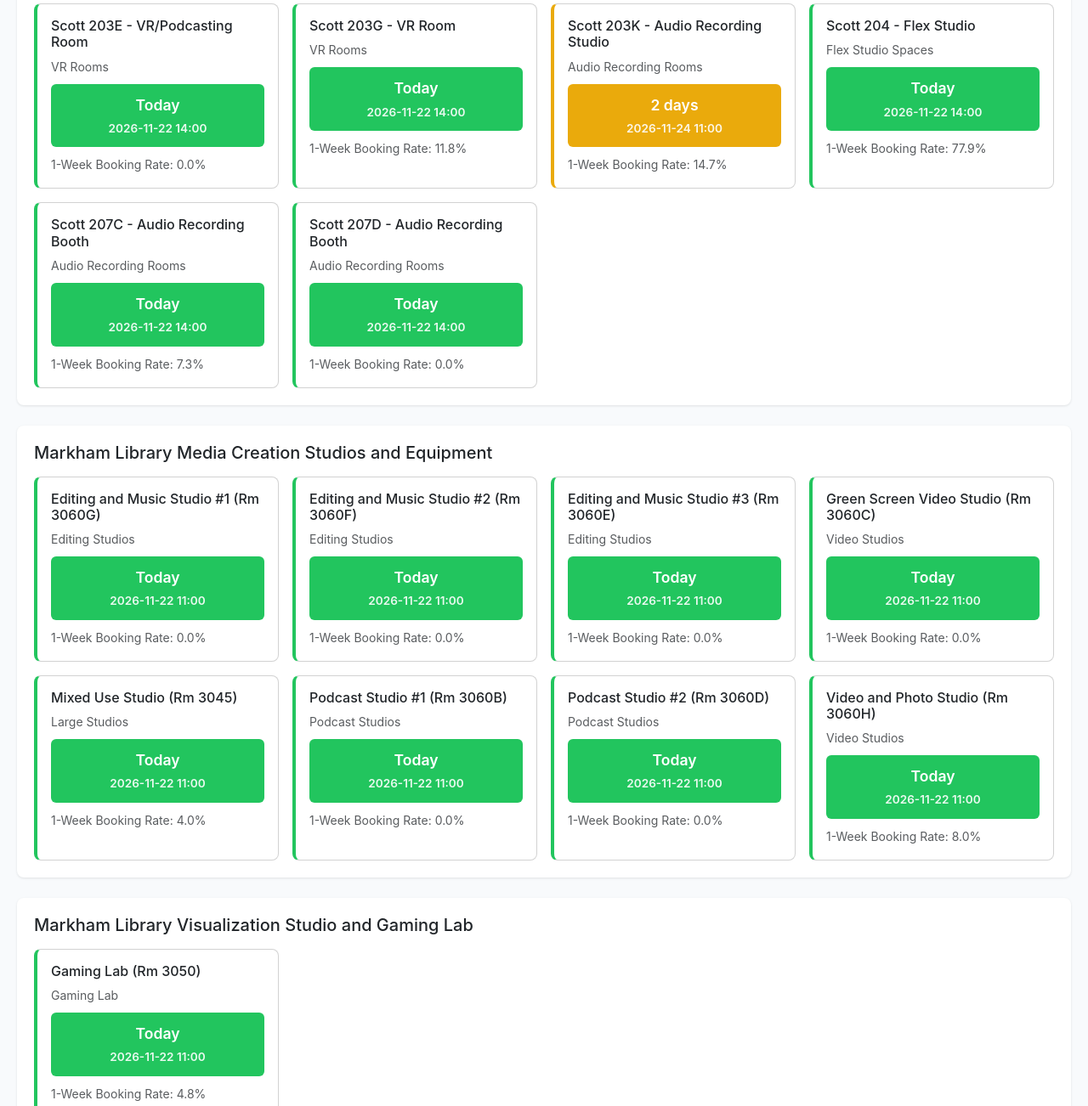
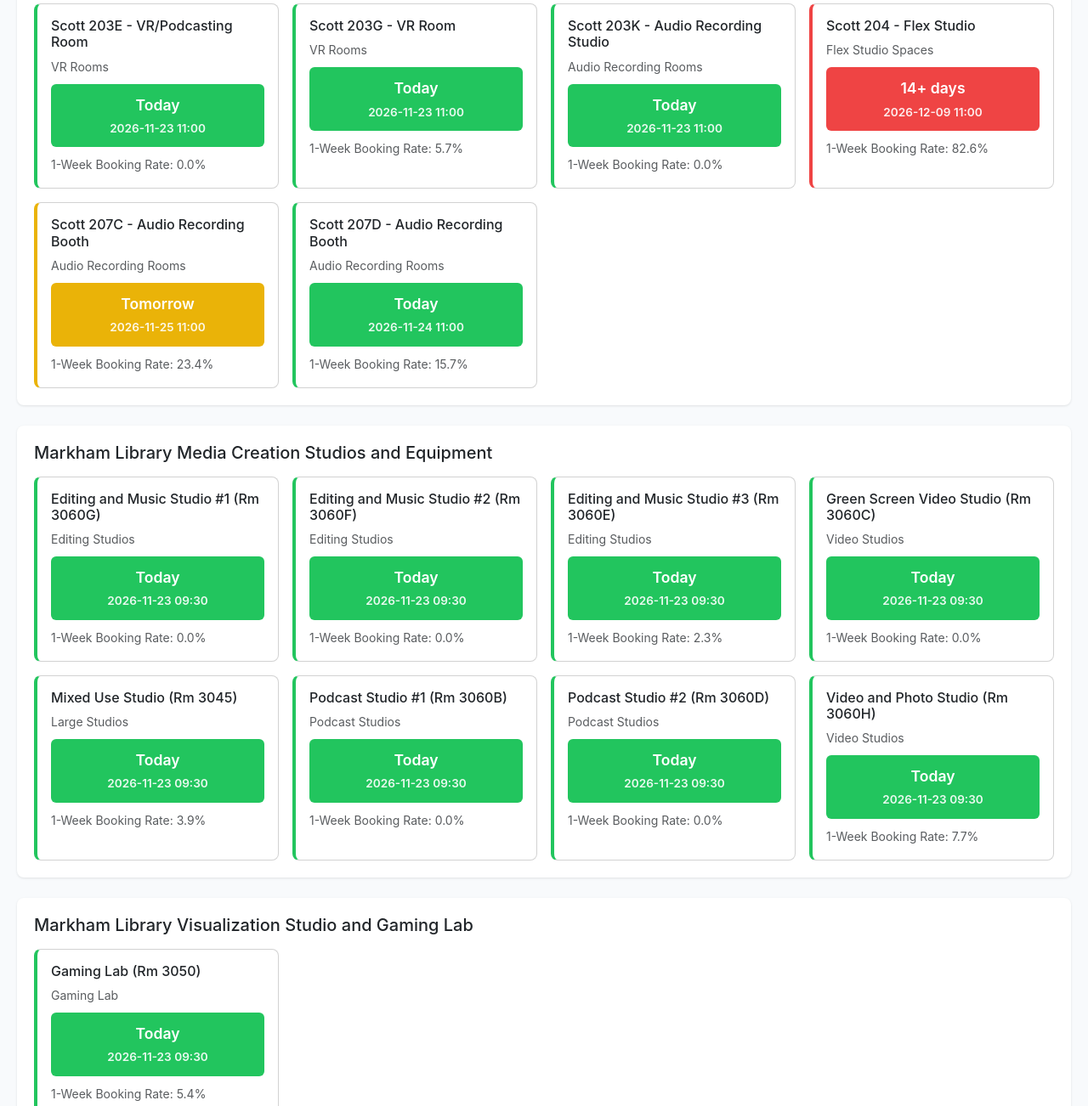
Before and after one commit to kris-joseph/MMCL-LibCal-Future-Booking-Analysis, a plain HTML site: page docs/index.html in a window 1280 px wide. Shown: the part 354-1656 px from the top of the page at 85% size. Drawn offline with nearby package versions, Linux system fonts and the light colour scheme.

Commit message:
Update dashboard: 2026-11-24 00:23:52

```diff
--- a/docs/index.html
+++ b/docs/index.html
@@ -18,7 +18,7 @@
                 </div>
                 <div class="col-auto text-end">
                     <p class="mb-0 text-muted small">Last Updated Before MMCL Opened on</p>
-                    <p class="mb-0 fw-bold">November 22, 2026</p>
+                    <p class="mb-0 fw-bold">November 23, 2026</p>
                 </div>
             </div>
         </header>
@@ -42,7 +42,7 @@
                                 <p class="card-text text-muted small mb-2">VR Rooms</p>
                                 <div class="availability-badge" style="background-color: rgb(34, 197, 94)">
                                     <div class="days-until">Today</div>
-                                    <div class="next-date">2026-11-22 14:00</div>
+                                    <div class="next-date">2026-11-23 11:00</div>
                                 </div>
                                 <div class="mt-2">
                                     <small class="text-muted">1-Week Booking Rate: 0.0%</small>
@@ -58,26 +58,10 @@
                                 <p class="card-text text-muted small mb-2">VR Rooms</p>
                                 <div class="availability-badge" style="background-color: rgb(34, 197, 94)">
                                     <div class="days-until">Today</div>
-                                    <div class="next-date">2026-11-22 14:00</div>
+                                    <div class="next-date">2026-11-23 11:00</div>
                                 </div>
                                 <div class="mt-2">
-                                    <small class="text-muted">1-Week Booking Rate: 11.8%</small>
-                                </div>
-                            </div>
-                        </div>
-                    </div>
-
-                    <div class="col-md-6 col-lg-4 col-xl-3">
-                        <div class="card space-card h-100" style="border-left: 4px solid rgb(234, 170, 12)">
-                            <div class="card-body">
-                                <h4 class="card-title h6">Scott 203K - Audio Recording Studio</h4>
-                                <p class="card-text text-muted small mb-2">Audio Recording Rooms</p>
-                                <div class="availability-badge" style="background-color: rgb(234, 170, 12)">
-                                    <div class="days-until">2 days</div>
-                                    <div class="next-date">2026-11-24 11:00</div>
-                                </div>
-                                <div class="mt-2">
-                                    <small class="text-muted">1-Week Booking Rate: 14.7%</small>
+                                    <small class="text-muted">1-Week Booking Rate: 5.7%</small>
                                 </div>
                             </div>
                         </div>
@@ -86,30 +70,46 @@
                     <div class="col-md-6 col-lg-4 col-xl-3">
                         <div class="card space-card h-100" style="border-left: 4px solid rgb(34, 197, 94)">
                             <div class="card-body">
-                                <h4 class="card-title h6">Scott 204 - Flex Studio</h4>
-                                <p class="card-text text-muted small mb-2">Flex Studio Spaces</p>
+                                <h4 class="card-title h6">Scott 203K - Audio Recording Studio</h4>
+                                <p class="card-text text-muted small mb-2">Audio Recording Rooms</p>
                                 <div class="availability-badge" style="background-color: rgb(34, 197, 94)">
                                     <div class="days-until">Today</div>
-                                    <div class="next-date">2026-11-22 14:00</div>
+                                    <div class="next-date">2026-11-23 11:00</div>
                                 </div>
                                 <div class="mt-2">
-                                    <small class="text-muted">1-Week Booking Rate: 77.9%</small>
+                                    <small class="text-muted">1-Week Booking Rate: 0.0%</small>
                                 </div>
                             </div>
                         </div>
                     </div>
 
                     <div class="col-md-6 col-lg-4 col-xl-3">
-                        <div class="card space-card h-100" style="border-left: 4px solid rgb(34, 197, 94)">
+                        <div class="card space-card h-100" style="border-left: 4px solid rgb(239, 68, 68)">
+                            <div class="card-body">
+                                <h4 class="card-title h6">Scott 204 - Flex Studio</h4>
+                                <p class="card-text text-muted small mb-2">Flex Studio Spaces</p>
+                                <div class="availability-badge" style="background-color: rgb(239, 68, 68)">
+                                    <div class="days-until">14+ days</div>
+                                    <div class="next-date">2026-12-09 11:00</div>
+                                </div>
+                                <div class="mt-2">
+                                    <small class="text-muted">1-Week Booking Rate: 82.6%</small>
+                                </div>
+                            </div>
+                        </div>
+                    </div>
+
+                    <div class="col-md-6 col-lg-4 col-xl-3">
+                        <div class="card space-card h-100" style="border-left: 4px solid rgb(234, 179, 8)">
                             <div class="card-body">
                                 <h4 class="card-title h6">Scott 207C - Audio Recording Booth</h4>
                                 <p class="card-text text-muted small mb-2">Audio Recording Rooms</p>
-                                <div class="availability-badge" style="background-color: rgb(34, 197, 94)">
-                                    <div class="days-until">Today</div>
-                                    <div class="next-date">2026-11-22 14:00</div>
+                                <div class="availability-badge" style="background-color: rgb(234, 179, 8)">
+                                    <div class="days-until">Tomorrow</div>
+                                    <div class="next-date">2026-11-25 11:00</div>
                                 </div>
                                 <div class="mt-2">
-                                    <small class="text-muted">1-Week Booking Rate: 7.3%</small>
+                                    <small class="text-muted">1-Week Booking Rate: 23.4%</small>
                                 </div>
                             </div>
                         </div>
@@ -122,10 +122,10 @@
                                 <p class="card-text text-muted small mb-2">Audio Recording Rooms</p>
                                 <div class="availability-badge" style="background-color: rgb(34, 197, 94)">
                                     <div class="days-until">Today</div>
-                                    <div class="next-date">2026-11-22 14:00</div>
+                                    <div class="next-date">2026-11-24 11:00</div>
                                 </div>
                                 <div class="mt-2">
-                                    <small class="text-muted">1-Week Booking Rate: 0.0%</small>
+                                    <small class="text-muted">1-Week Booking Rate: 15.7%</small>
                                 </div>
                             </div>
                         </div>
@@ -145,7 +145,7 @@
                                 <p class="card-text text-muted small mb-2">Editing Studios</p>
                                 <div class="availability-badge" style="background-color: rgb(34, 197, 94)">
                                     <div class="days-until">Today</div>
-                                    <div class="next-date">2026-11-22 11:00</div>
+                                    <div class="next-date">2026-11-23 09:30</div>
                                 </div>
                                 <div class="mt-2">
                                     <small class="text-muted">1-Week Booking Rate: 0.0%</small>
@@ -161,7 +161,7 @@
                                 <p class="card-text text-muted small mb-2">Editing Studios</p>
                                 <div class="availability-badge" style="background-color: rgb(34, 197, 94)">
                                     <div class="days-until">Today</div>
-                                    <div class="next-date">2026-11-22 11:00</div>
+                                    <div class="next-date">2026-11-23 09:30</div>
                                 </div>
                                 <div class="mt-2">
                                     <small class="text-muted">1-Week Booking Rate: 0.0%</small>
@@ -177,10 +177,10 @@
                                 <p class="card-text text-muted small mb-2">Editing Studios</p>
                                 <div class="availability-badge" style="background-color: rgb(34, 197, 94)">
                                     <div class="days-until">Today</div>
-                                    <div class="next-date">2026-11-22 11:00</div>
+                                    <div class="next-date">2026-11-23 09:30</div>
                                 </div>
                                 <div class="mt-2">
-                                    <small class="text-muted">1-Week Booking Rate: 0.0%</small>
+                                    <small class="text-muted">1-Week Booking Rate: 2.3%</small>
                                 </div>
                             </div>
                         </div>
@@ -193,7 +193,7 @@
                                 <p class="card-text text-muted small mb-2">Video Studios</p>
                                 <div class="availability-badge" style="background-color: rgb(34, 197, 94)">
                                     <div class="days-until">Today</div>
-                                    <div class="next-date">2026-11-22 11:00</div>
+                                    <div class="next-date">2026-11-23 09:30</div>
                                 </div>
                                 <div class="mt-2">
                                     <small class="text-muted">1-Week Booking Rate: 0.0%</small>
@@ -209,10 +209,10 @@
                                 <p class="card-text text-muted small mb-2">Large Studios</p>
                                 <div class="availability-badge" style="background-color: rgb(34, 197, 94)">
                                     <div class="days-until">Today</div>
-                                    <div class="next-date">2026-11-22 11:00</div>
+                                    <div class="next-date">2026-11-23 09:30</div>
                                 </div>
                                 <div class="mt-2">
-                                    <small class="text-muted">1-Week Booking Rate: 4.0%</small>
+                                    <small class="text-muted">1-Week Booking Rate: 3.9%</small>
                                 </div>
                             </div>
                         </div>
@@ -225,7 +225,7 @@
                                 <p class="card-text text-muted small mb-2">Podcast Studios</p>
                                 <div class="availability-badge" style="background-color: rgb(34, 197, 94)">
                                     <div class="days-until">Today</div>
-                                    <div class="next-date">2026-11-22 11:00</div>
+                                    <div class="next-date">2026-11-23 09:30</div>
                                 </div>
                                 <div class="mt-2">
                                     <small class="text-muted">1-Week Booking Rate: 0.0%</small>
@@ -241,7 +241,7 @@
                                 <p class="card-text text-muted small mb-2">Podcast Studios</p>
                                 <div class="availability-badge" style="background-color: rgb(34, 197, 94)">
                                     <div class="days-until">Today</div>
-                                    <div class="next-date">2026-11-22 11:00</div>
+                                    <div class="next-date">2026-11-23 09:30</div>
                                 </div>
                                 <div class="mt-2">
                                     <small class="text-muted">1-Week Booking Rate: 0.0%</small>
@@ -257,10 +257,10 @@
                                 <p class="card-text text-muted small mb-2">Video Studios</p>
                                 <div class="availability-badge" style="background-color: rgb(34, 197, 94)">
                                     <div class="days-until">Today</div>
-                                    <div class="next-date">2026-11-22 11:00</div>
+                                    <div class="next-date">2026-11-23 09:30</div>
                                 </div>
                                 <div class="mt-2">
-                                    <small class="text-muted">1-Week Booking Rate: 8.0%</small>
+                                    <small class="text-muted">1-Week Booking Rate: 7.7%</small>
                                 </div>
                             </div>
                         </div>
@@ -280,10 +280,10 @@
                                 <p class="card-text text-muted small mb-2">Gaming Lab</p>
                                 <div class="availability-badge" style="background-color: rgb(34, 197, 94)">
                                     <div class="days-until">Today</div>
-                                    <div class="next-date">2026-11-22 11:00</div>
+                                    <div class="next-date">2026-11-23 09:30</div>
                                 </div>
                                 <div class="mt-2">
-                                    <small class="text-muted">1-Week Booking Rate: 4.8%</small>
+                                    <small class="text-muted">1-Week Booking Rate: 5.4%</small>
                                 </div>
                             </div>
                         </div>
```
